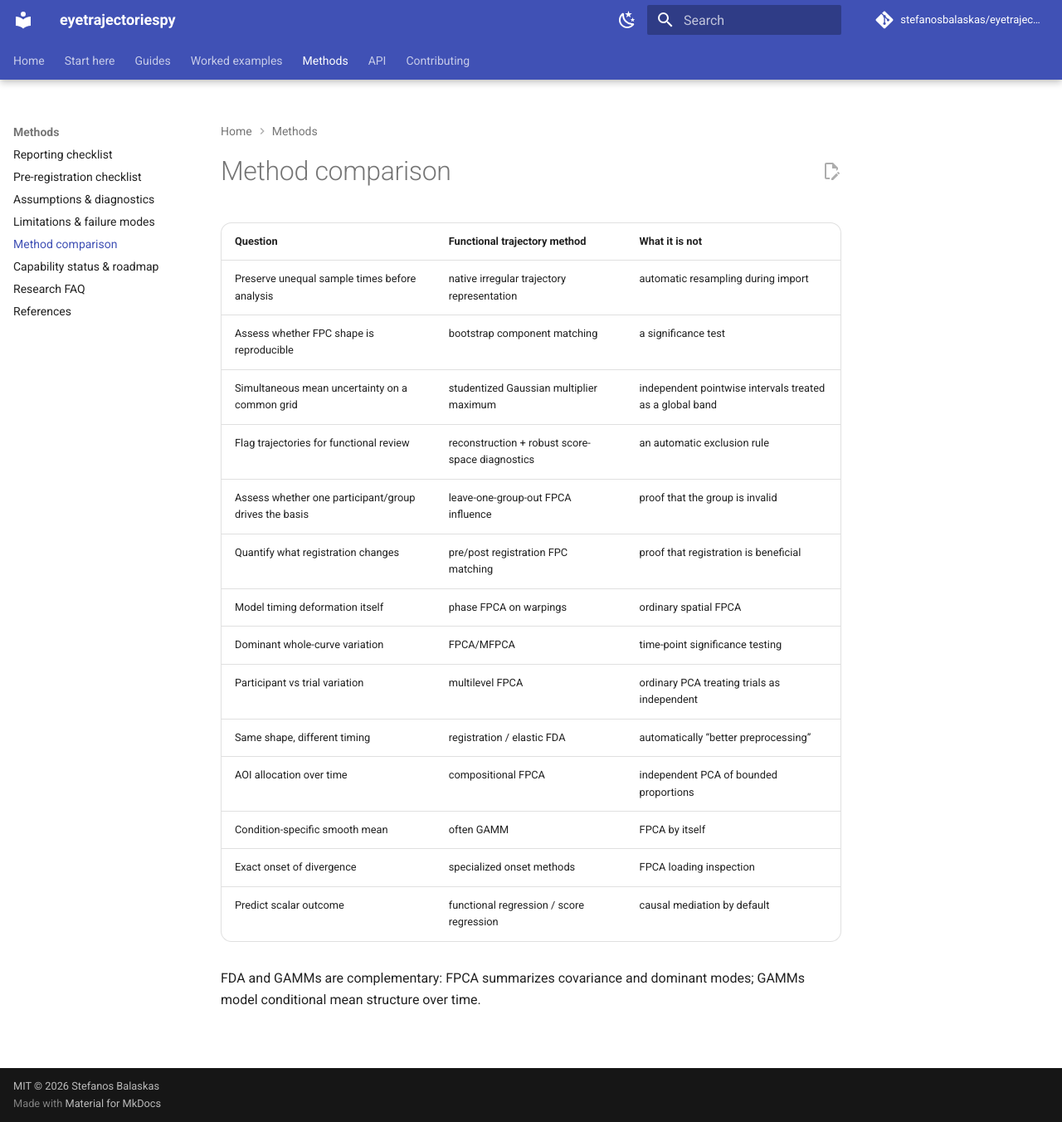
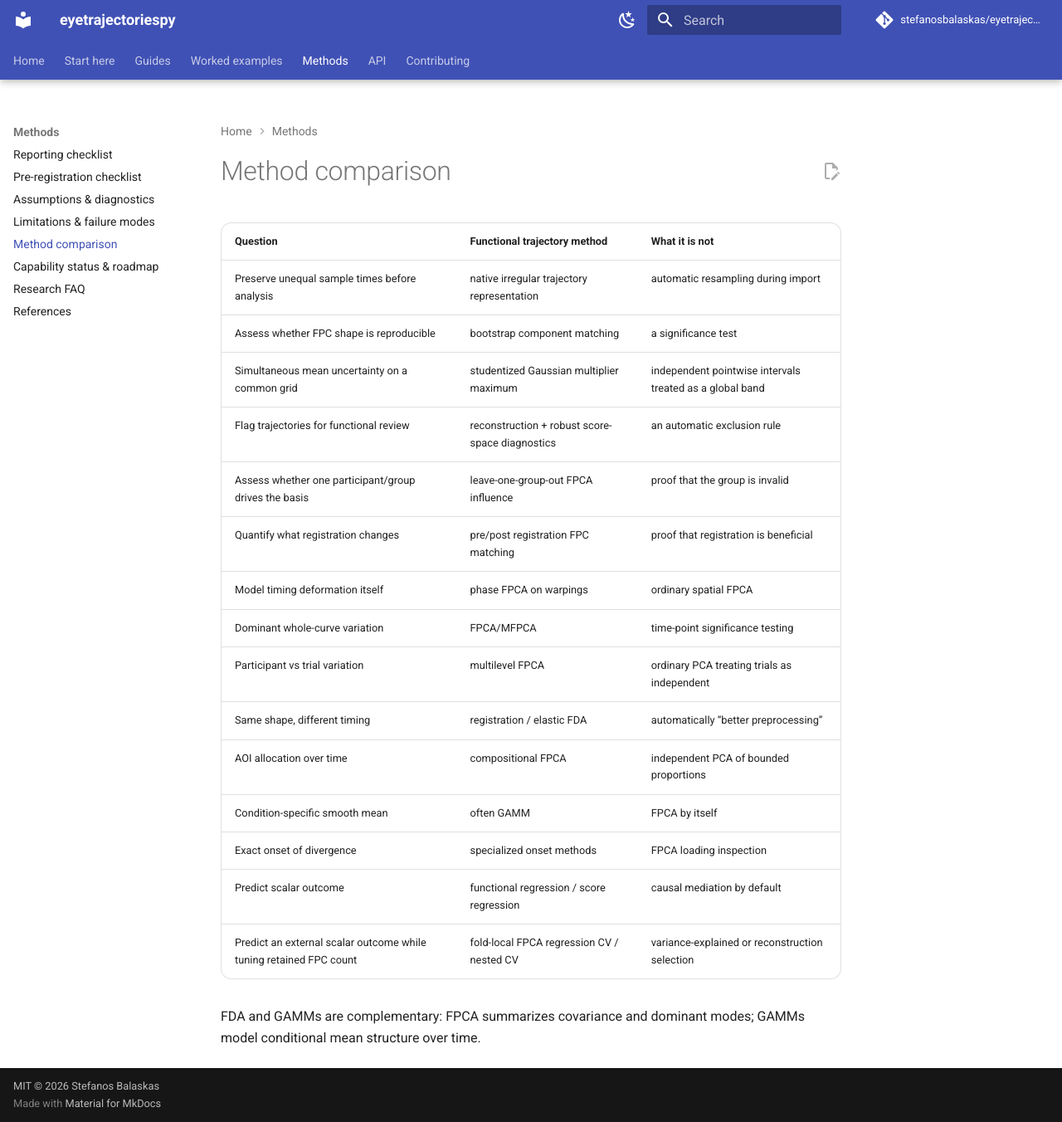
Before and after one commit to stefanosbalaskas/eyetrajectoriespy, an MkDocs documentation site: the page built from docs/methods/method-comparison.md, in a window 1280 px wide and 1352 px high. Shown: the whole window at 83% size. Built offline with MkDocs 1.6.1 and Material for MkDocs 9.7.7, drawn with Linux system fonts in a browser that asks for light colours; comment, search, counter and statistics services are not loaded.

Commit message:
Add predictive selection to method comparison

```diff
--- a/docs/methods/method-comparison.md
+++ b/docs/methods/method-comparison.md
@@ -16,5 +16,6 @@
 | Condition-specific smooth mean | often GAMM | FPCA by itself |
 | Exact onset of divergence | specialized onset methods | FPCA loading inspection |
 | Predict scalar outcome | functional regression / score regression | causal mediation by default |
+| Predict an external scalar outcome while tuning retained FPC count | fold-local FPCA regression CV / nested CV | variance-explained or reconstruction selection |
 
 FDA and GAMMs are complementary: FPCA summarizes covariance and dominant modes; GAMMs model conditional mean structure over time.
```
